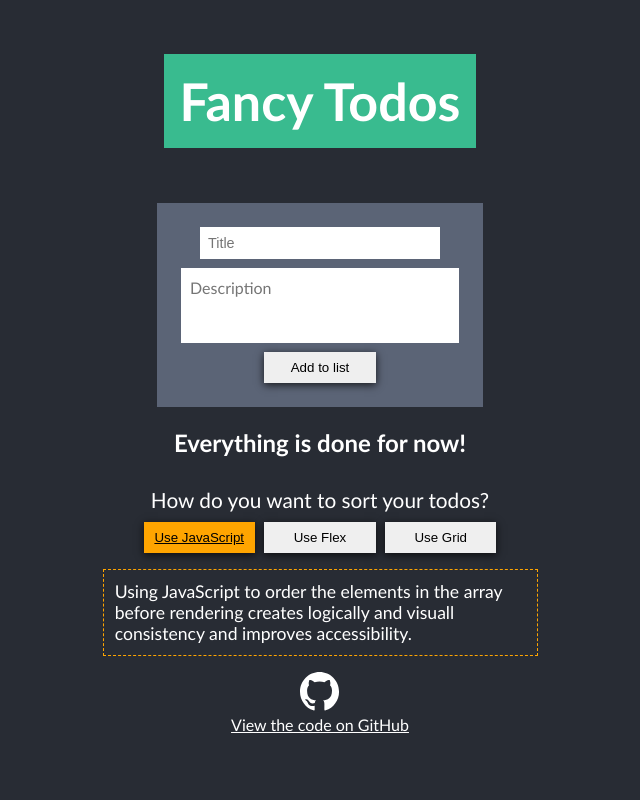
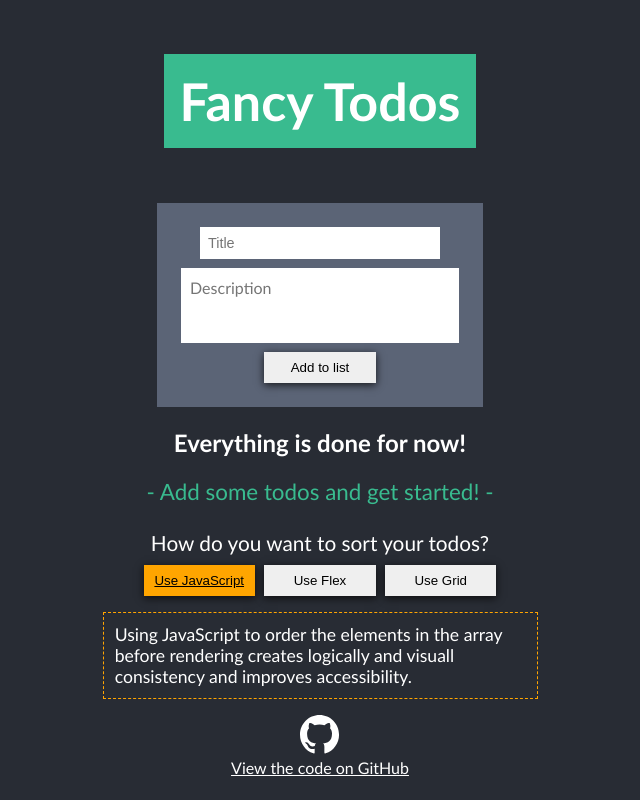
Before and after one commit to ic3Dragon/such-a-fancy-shopping-list, a React (Create React App) app: page / in a window 1280 px wide. Shown: the whole page, without its empty margins (320-960 px from the left). Built offline with nearby package versions, Linux system fonts and the light colour scheme.

Commit message:
add: get started text when there are no todos

```diff
--- a/src/components/TodoList/TodoList.scss
+++ b/src/components/TodoList/TodoList.scss
@@ -7,6 +7,13 @@
 .list__title {
   font-size: 1.5rem;
   margin-bottom: .3rem;
+}
+
+.list__text--get-started {
+  margin-top: 1.3rem;
+  font-weight: 500;
+  font-size: 1.4rem;
+  color: rgb(57, 187, 143);
 }
 
 .list__todo-count {
--- a/src/components/TodoList/index.tsx
+++ b/src/components/TodoList/index.tsx
@@ -19,6 +19,7 @@ const TodoList = () => {
     <>
     <header className="list__header">
       <h2 className="list__title">{todos.value.length > 0 ? 'All the things' : 'Everything is done for now!'}</h2>
+      {todos.value.length < 1 ? <h3 className="list__text--get-started">- Add some todos and get started! -</h3> : '' }
       {completedTodos > 0 && <p className="list__todo-count"> Completed: {completedTodos}</p>}
       {nrTodosLeft > 0 && <p className="list__todo-count"> Remaing: {nrTodosLeft}</p>}
     </header>
```
